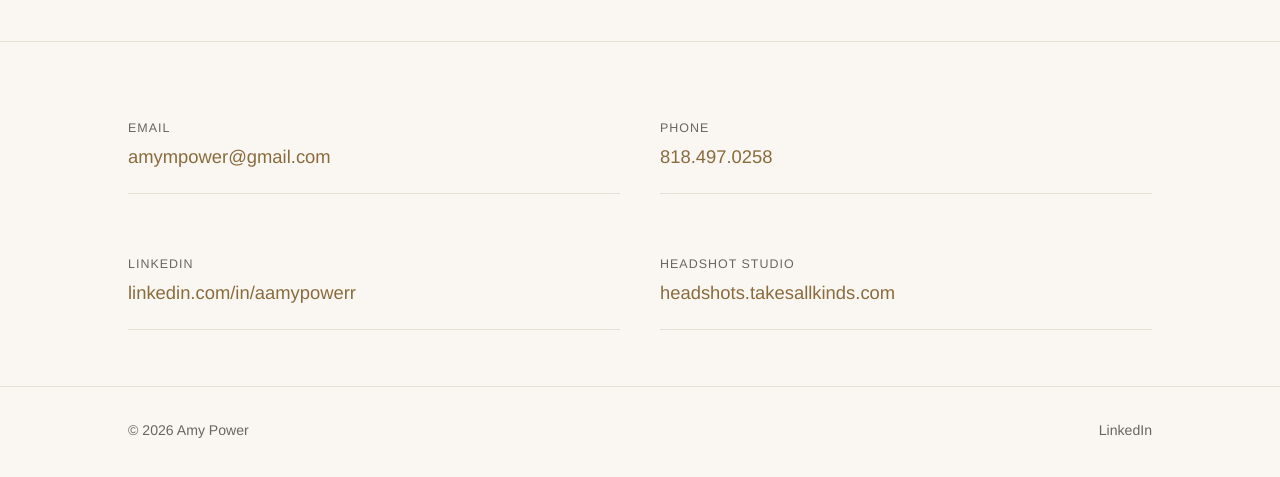
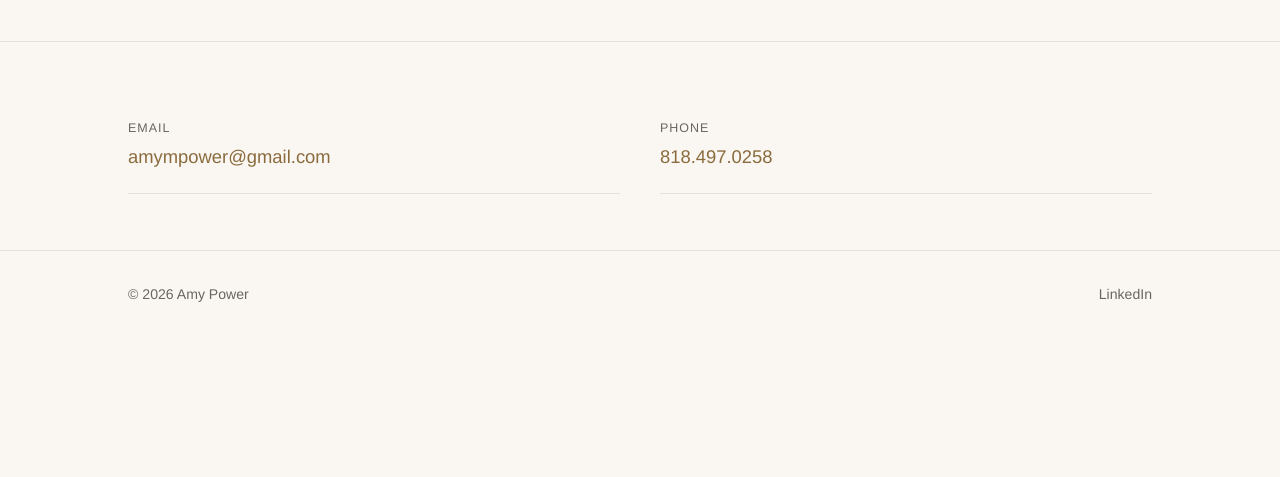
Before and after one commit to amympower/aamypowerr-site, a plain HTML site: page contact.html in a window 1280 px wide. Shown: the part 333-810 px from the top of the page. Drawn offline with nearby package versions, Linux system fonts and the light colour scheme.

Commit message:
Update contact.html

```diff
--- a/contact.html
+++ b/contact.html
@@ -43,14 +43,6 @@
           <div class="label">Phone</div>
           <div class="value"><a href="tel:+18184970258">818.497.0258</a></div>
         </div>
-        <div class="contact-item">
-          <div class="label">LinkedIn</div>
-          <div class="value"><a href="https://www.linkedin.com/in/aamypowerr" target="_blank" rel="noopener">linkedin.com/in/aamypowerr</a></div>
-        </div>
-        <div class="contact-item">
-          <div class="label">Headshot Studio</div>
-          <div class="value"><a href="https://headshots.takesallkinds.com" target="_blank" rel="noopener">headshots.takesallkinds.com</a></div>
-        </div>
       </div>
     </div>
   </section>
```
